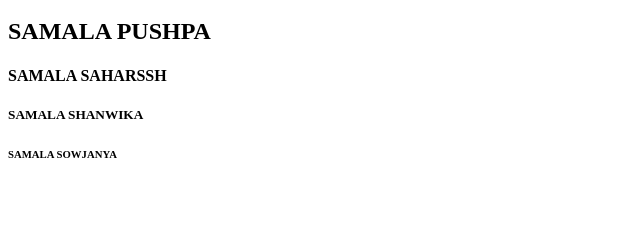
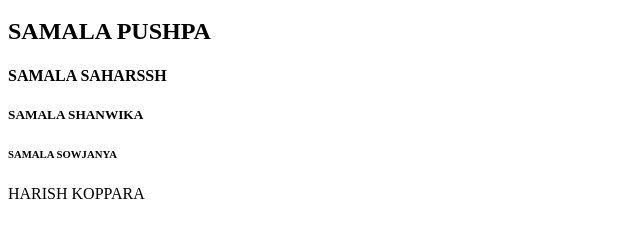
Before and after one commit to kishoresamalacloud/webserver, a plain HTML site: page index.html in a window 1280 px wide. Shown: the part 48-286 px from the top of the page, without its empty margins (0-640 px from the left). Drawn offline with Linux system fonts and the light colour scheme.

Commit message:
Update index.html

```diff
--- a/index.html
+++ b/index.html
@@ -4,3 +4,4 @@
 <h4> SAMALA SAHARSSH </h4>
 <h5> SAMALA SHANWIKA </h5>
 <h6> SAMALA SOWJANYA </h6>
+<h7> HARISH KOPPARA </h7>
```
